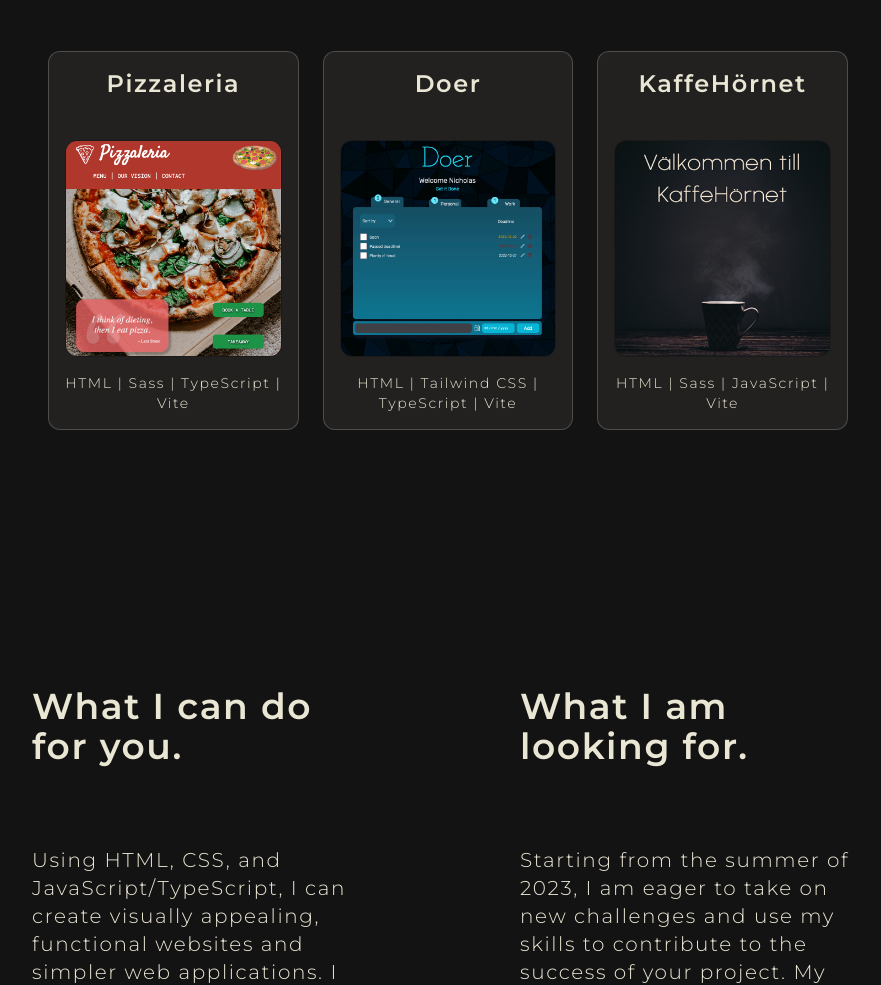
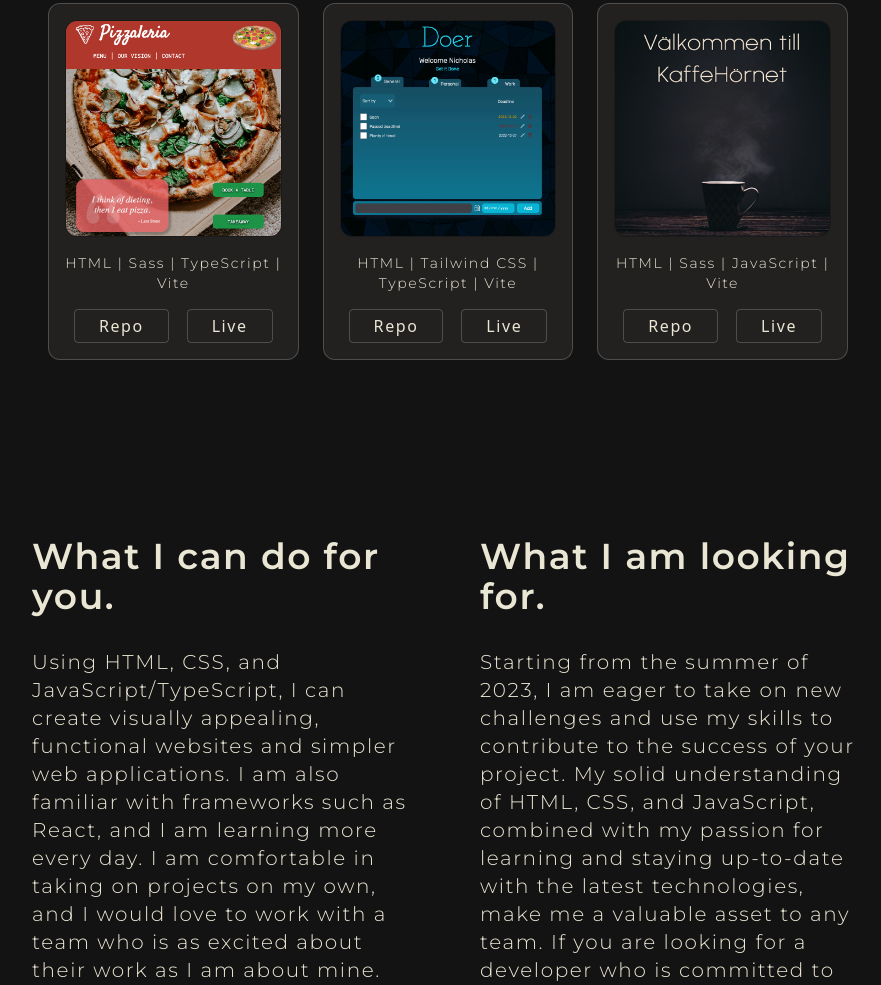
Before and after one commit to Redicholas/Portfolio, a website built with Vite: page index.html in a window 1280 px wide. Shown: the part 1597-2582 px from the top of the page, without its empty margins (192-1073 px from the left). Built offline with nearby package versions, Linux system fonts and the light colour scheme.

Commit message:
changed portfolio item links

```diff
--- a/index.html
+++ b/index.html
@@ -117,7 +117,7 @@
         Some of my work so far.
       </h2>
       <div id="portfolioItems"
-        class="flex flex-col justify-center py-24 px-12 rounded-xl
+        class="flex flex-col justify-center p-12 rounded-xl
         sm:grid grid-cols-3 gap-6 max-w-4xl mx-auto">
         <!-- Rendered by TS -->
       </div>
@@ -125,9 +125,9 @@
 
     <!-- Info -->
     <section class="max-w-xl xl:max-w-4xl mx-auto sm:my-32">
-      <div class="flex flex-col xl:flex-row xl:gap-20">
+      <div class="flex flex-col xl:flex-row">
         <div class="xl:w-1/2 fade-in transition-all duration-1000">
-          <h2 class="text-2xl sm:text-4xl mb-4 p-8">
+          <h2 class="text-2xl sm:text-4xl pl-8 ">
             What I can do for you.
           </h2>
           <p class="xl:text-xl p-8 pb-auto">
@@ -139,8 +139,8 @@
             thanks to my attention to detail, and problem-solving skills.
           </p>
         </div>
-        <div class="xl:w-1/2 mt-20 sm:mt-0 fade-in transition-all duration-1000">
-          <h2 class="text-2xl sm:text-4xl mb-4 p-8">
+        <div class="xl:w-1/2 mt-20 xl:mt-0 fade-in transition-all duration-1000">
+          <h2 class="text-2xl sm:text-4xl pl-8 ">
             What I am looking for.
           </h2>
           <p class="xl:text-xl p-8 ">
--- a/src/main.ts
+++ b/src/main.ts
@@ -13,29 +13,25 @@ const portfolioItems = [
     description: "HTML | Sass | TypeScript | Vite",
     imageUrl: "/img/pizzaleria.png",
     imgAlt: "image of our pizza website",
-    link: "https://github.com/Medieinstitutet/fed22d-grafiska-verktyg-korsbarstomaterna",
+    repoLink: "https://github.com/Medieinstitutet/fed22d-grafiska-verktyg-korsbarstomaterna",
+    liveLink: "https://medieinstitutet.github.io/fed22d-grafiska-verktyg-korsbarstomaterna/",
   },
   {
     title: "Doer",
     description: "HTML | Tailwind CSS | TypeScript | Vite",
     imageUrl: "/img/Doer.png",
     imgAlt: "image of my todo list app",
-    link: "https://redicholas.github.io/Doer/",
+    repoLink: "https://github.com/Redicholas/Doer",
+    liveLink: "https://redicholas.github.io/Doer/"
   },
   {
     title: "KaffeHörnet",
     description: "HTML | Sass | JavaScript | Vite",
     imageUrl: "./img/kaffeHornet.png",
     imgAlt: "image of our coffee corner website",
-    link: "https://redicholas.github.io/KaffeHornet/",
+    repoLink: "https://github.com/Redicholas/KaffeHornet",
+    liveLink: "https://redicholas.github.io/KaffeHornet/",
   },
-  // {
-  //   title: 'To the Moon',
-  //   description: 'HTML | CSS',
-  //   imageUrl: '../img/to-the-moon.png',
-  //   imgAlt: 'image of my space ventures website',
-  //   link: 'https://github.com/Redicholas/space-ventures',
-  // },
 ];
 
 function toggleDarkLight() {
@@ -58,27 +54,23 @@ function closeCvModal() {
 
 function showPortfolioItems() {
   portfolioItems.forEach((portfolioItem) => {
-    const { title, description, imageUrl, imgAlt, link } = portfolioItem;
+    const { description, imageUrl, imgAlt, repoLink, liveLink } = portfolioItem;
     if (portfolioItemsDiv != null) {
       portfolioItemsDiv.innerHTML += `
-      <a
-        href="${link}"
-        loading="lazy"
-        title="${title}"
-        target="_blank"
-        class=""
-        >
       <div class="rounded-xl max-w-md mx-auto p-4 border dark:border-transparentWhite
-        border-transparentBlack -z-10 fade-in transition-all duration-300
+      border-transparentBlack fade-in transition-all duration-300
         hover:bg-transparentBlack dark:hover:bg-transparentWhite dark:bg-greyblack bg-transparentWhite
         ">
-          <h3 class="text-center mb-2 text-2xl h-16">${title}</h3>
+
           <img src="${imageUrl}" alt="${imgAlt}"
           class="rounded-xl m-auto mb-4 w-full max-w-xs border border-transparentBlack relative"
           height="100" width="100">
           <p class="text-center text-sm">${description}</p>
+          <div class="flex justify-around mt-4 relative">
+            <a href="${repoLink}" target="_blank" title="Link to the GitHub Repository" class="border dark:border-transparentWhite border-transparentBlack  px-6 py-1 rounded hover:bg-yellow hover:text-greyblack transition-all"/>Repo</a>
+            <a href="${liveLink}" target="_blank" title="Link to the live site"  class="border dark:border-transparentWhite border-transparentBlack  px-6 py-1 rounded hover:bg-yellow hover:text-greyblack transition-all"/>Live</a>
           </div>
-      </a>
+      </div>
       `;
     }
   });
```
Also changed, not shown: 1 other file. Lines whose indentation alone changed are shown as unchanged.
